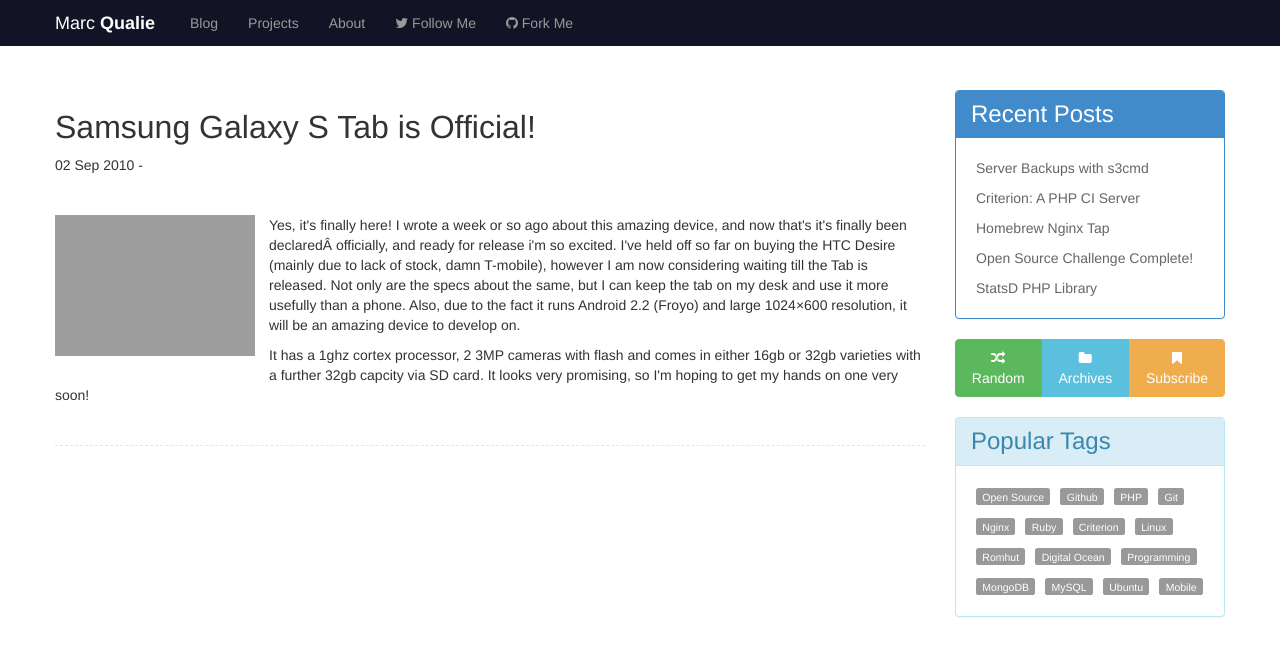
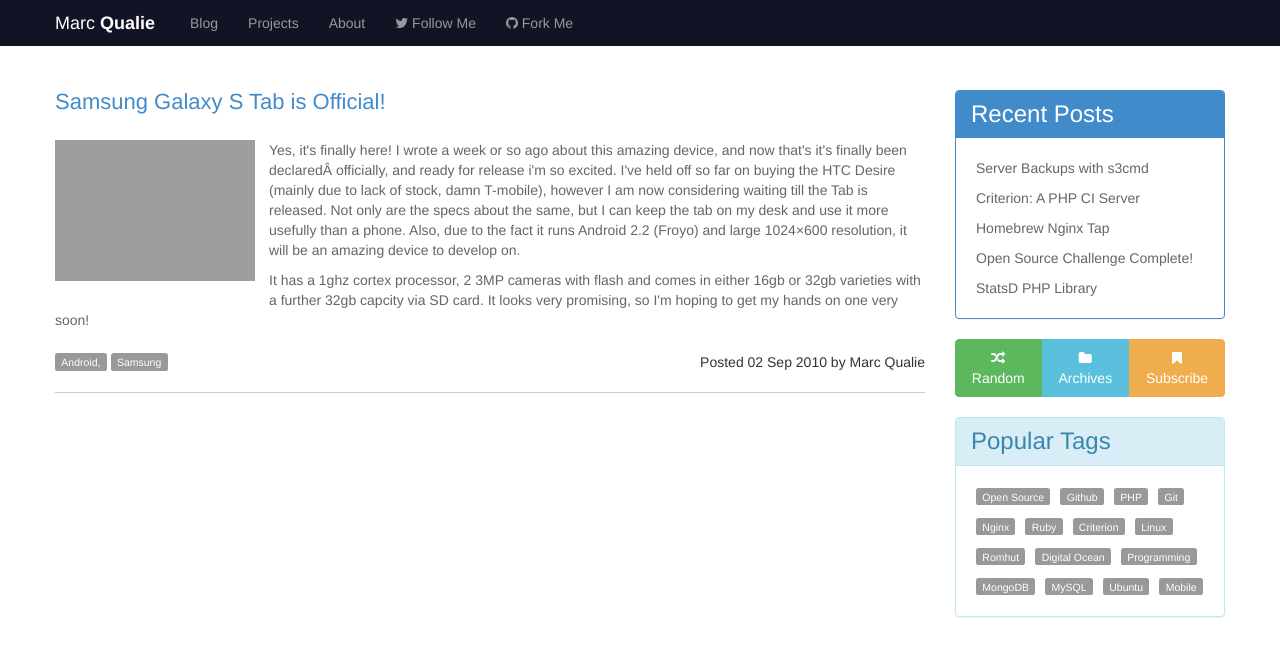
Before and after one commit to sdeering/marcqualie.com, a Jekyll site: the page built from _posts/2010-09-02-samsung-galaxy-s-tab-is-official.html, in a window 1280 px wide. Shown: the top 656 px of the page. Built offline with Jekyll 4.4.1, drawn with Linux system fonts in a browser that asks for light colours; Markdown is read by kramdown in place of the engine named in the settings; grey boxes are pictures that could not be loaded.

Commit message:
Updated post layout to use new html formatting

```diff
--- a/_layouts/post.html
+++ b/_layouts/post.html
@@ -1,9 +1,31 @@
 ---
 layout: default
 ---
-<h2>{{ page.title }}</h2>
-<p class="meta">{{ page.date | date_to_string }} - {{ post.tags }}</p>
 
-<div class="post">
-{{ content }}
+<div class="blog-post margin-bottom-20">
+  <h2 class="title"><a href="{{ page.url }}">{{ page.title }}</a></h2>
+
+  <div class="content">
+{% if page.thumb %}
+    <img src="{{ page.thumb }}" alt="" class="pull-left img-thumbnail" style="margin-right:15px"/>
+{% endif %}
+    {{ content }}
+  </div>
+
+  <div class="info">
+    <div class="tags">
+{% for tag in page.tags %}
+      <a href="/tag/{{ tag }}" class="label">{{ tag }}</a>
+{% endfor %}
+    </div>
+    <div class="date">
+      Posted {{ page.date | date_to_string }} by Marc Qualie
+    </div>
+  </div>
 </div>
+
+<!-- Disqus Comments -->
+<div id="disqus_thread"></div>
+<script type="text/javascript">
+  var disqus_url = 'http://marcqualie.com{{ post.url }}';
+</script>
```
